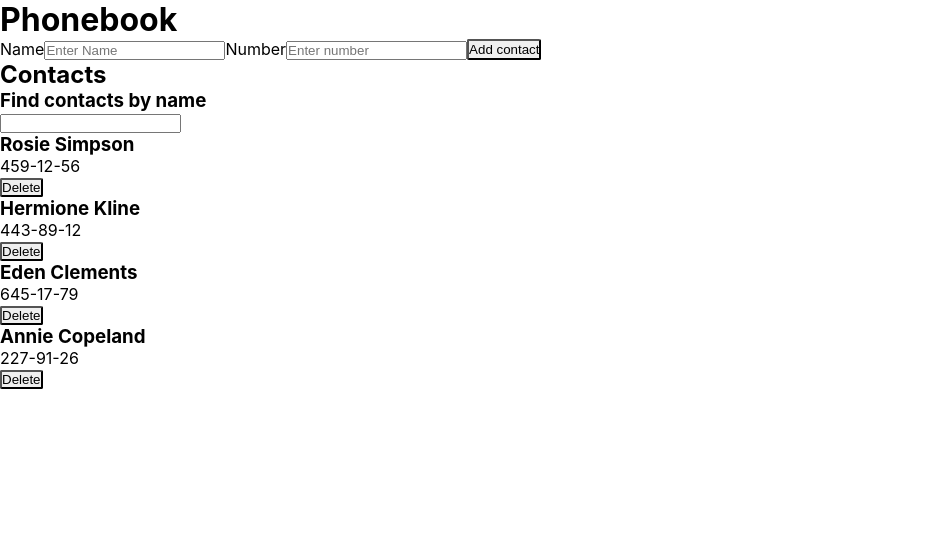
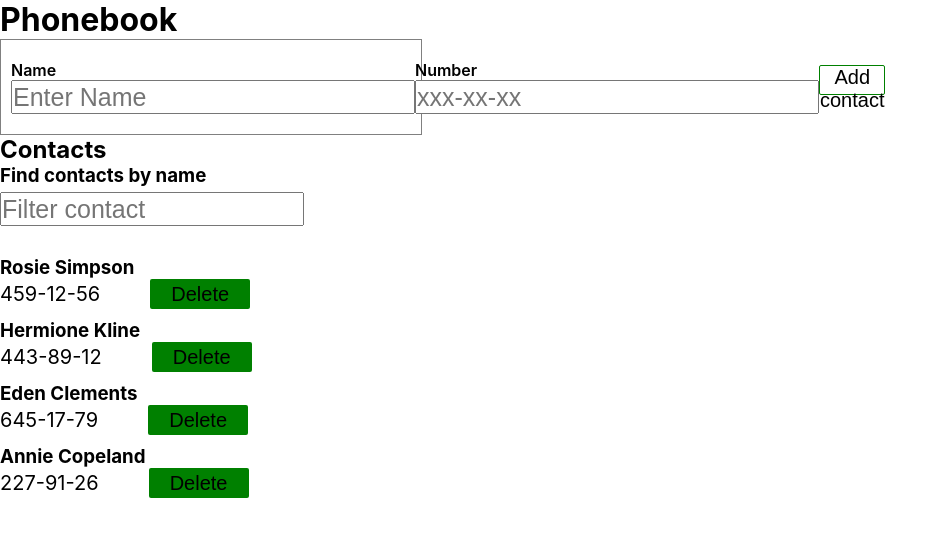
Before and after one commit to Vasylytsya777/goit-react-hw-02-phonebook, a React (Create React App) app: page / in a window 1280 px wide. Shown: the top 536 px of the page, without its empty margins (0-948 px from the left). Built offline with nearby package versions, Linux system fonts and the light colour scheme.

Commit message:
style module css

```diff
--- a/src/components/contactForm/ContactForm.js
+++ b/src/components/contactForm/ContactForm.js
@@ -1,5 +1,5 @@
 import React, { Component } from "react";
-// import PropTypes from "prop-types";
+import styles from "./ContactForm.module.css";
 
 export default class ContactForm extends Component {
   state = {
@@ -29,10 +29,15 @@ export default class ContactForm extends Component {
   render() {
     const { name, number } = this.state;
     return (
-      <form onSubmit={this.onHandleSubmit} style={{ display: "flex" }}>
-        <label>
+      <form
+        className={styles.form}
+        onSubmit={this.onHandleSubmit}
+        style={{ display: "flex" }}
+      >
+        <label className={styles.label}>
           Name
           <input
+            className={styles.inputName}
             type="text"
             placeholder="Enter Name"
             value={name}
@@ -41,18 +46,21 @@ export default class ContactForm extends Component {
           />
           {/* <label key={uuidv4()}> */}
         </label>
-        <label>
+        <label className={styles.label}>
           Number
           <input
+            className={styles.inputNumber}
             type="text"
-            placeholder="Enter number"
+            placeholder="xxx-xx-xx"
             value={number}
             name="number"
             onChange={this.onHandleChange}
           />
         </label>
 
-        <button type="submit">Add contact</button>
+        <button className={styles.buttonAddContacts} type="submit">
+          Add contact
+        </button>
       </form>
     );
   }
--- /dev/null
+++ b/src/components/contactForm/ContactForm.module.css
@@ -0,0 +1,34 @@
+.form {
+  border: 1px solid gray;
+  width: 400px;
+  padding: 10px;
+}
+.inputName,
+.inputNumber {
+  width: 400px;
+  height: 30px;
+  margin-bottom: 10px;
+  font-size: 25px;
+  /* text-align: center; */
+  outline: none;
+  border: 1 px;
+}
+.label {
+  margin-top: 10px;
+  font-weight: 600;
+}
+.buttonAddContacts {
+  margin-left: 10px;
+  width: 150px;
+  height: 30px;
+  outline: none;
+  border: 1px solid green;
+  cursor: pointer;
+  font-size: 20px;
+  margin: 15px auto;
+  background-color: white;
+}
+.buttonAddContacts:hover,
+.buttonAddContacts:focus {
+  background-color: green;
+}
--- a/src/components/contactList/ContactList.js
+++ b/src/components/contactList/ContactList.js
@@ -1,13 +1,20 @@
 import React from "react";
+import PropTypes from "prop-types";
+import styles from "./ContactList.module.css";
 
 const ContactList = ({ contacts, deleteContact }) => {
   return (
     <ul>
       {contacts.map((item) => (
-        <li key={item.id}>
+        <li className={styles.listItem} key={item.id}>
           <h3> {item.name}</h3>
-          <p>{item.number}</p>
-          <button type="button" data-id={item.id} onClick={deleteContact}>
+          <p className={styles.contactText}>{item.number}</p>
+          <button
+            className={styles.deleteButton}
+            type="button"
+            data-id={item.id}
+            onClick={deleteContact}
+          >
             Delete
           </button>
         </li>
@@ -17,3 +24,8 @@ const ContactList = ({ contacts, deleteContact }) => {
 };
 
 export default ContactList;
+
+ContactList.propTypes = {
+  contacts: PropTypes.array.isRequired,
+  deleteContact: PropTypes.func.isRequired,
+};
--- /dev/null
+++ b/src/components/contactList/ContactList.module.css
@@ -0,0 +1,21 @@
+.listItem {
+  margin-bottom: 10px;
+}
+.contactText {
+  display: inline-block;
+  margin-right: 50px;
+  font-size: 20px;
+}
+.deleteButton {
+  width: 100px;
+  height: 30px;
+
+  border: none;
+  cursor: pointer;
+  font-size: 20px;
+  background-color: green;
+}
+.deleteButton:hover,
+.deleteButton:focus {
+  background-color: red;
+}
--- a/src/components/filter/Filter.js
+++ b/src/components/filter/Filter.js
@@ -1,20 +1,29 @@
 import React from "react";
+import PropTypes from "prop-types";
+import styles from "./Filter.module.css";
 
 const Filter = ({ filter, onHandleFilter }) => {
   const onFilterChange = (e) => {
     onHandleFilter(e.target.value);
   };
   return (
-    <>
-      <h3>Find contacts by name</h3>
+    <div className={styles.wrapper}>
+      <h3 className={styles.inputName}>Find contacts by name</h3>
       <input
+        className={styles.filter}
         type="text"
         name="filter"
         value={filter}
+        placeholder="Filter contact"
         onChange={onFilterChange}
       ></input>
-    </>
+    </div>
   );
 };
 
 export default Filter;
+
+Filter.propTypes = {
+  onHandleFilter: PropTypes.func.isRequired,
+  filter: PropTypes.string.isRequired,
+};
--- /dev/null
+++ b/src/components/filter/Filter.module.css
@@ -0,0 +1,15 @@
+.wrapper {
+  margin-bottom: 20px;
+}
+.inputName {
+  margin-bottom: 5px;
+}
+.filter {
+  width: 300px;
+  height: 30px;
+  margin-bottom: 10px;
+  font-size: 25px;
+  text-align: left;
+  outline: none;
+  border: 1 px;
+}
```
Also changed, not shown: 1 other file (tests, documents, lock files or other folders).
